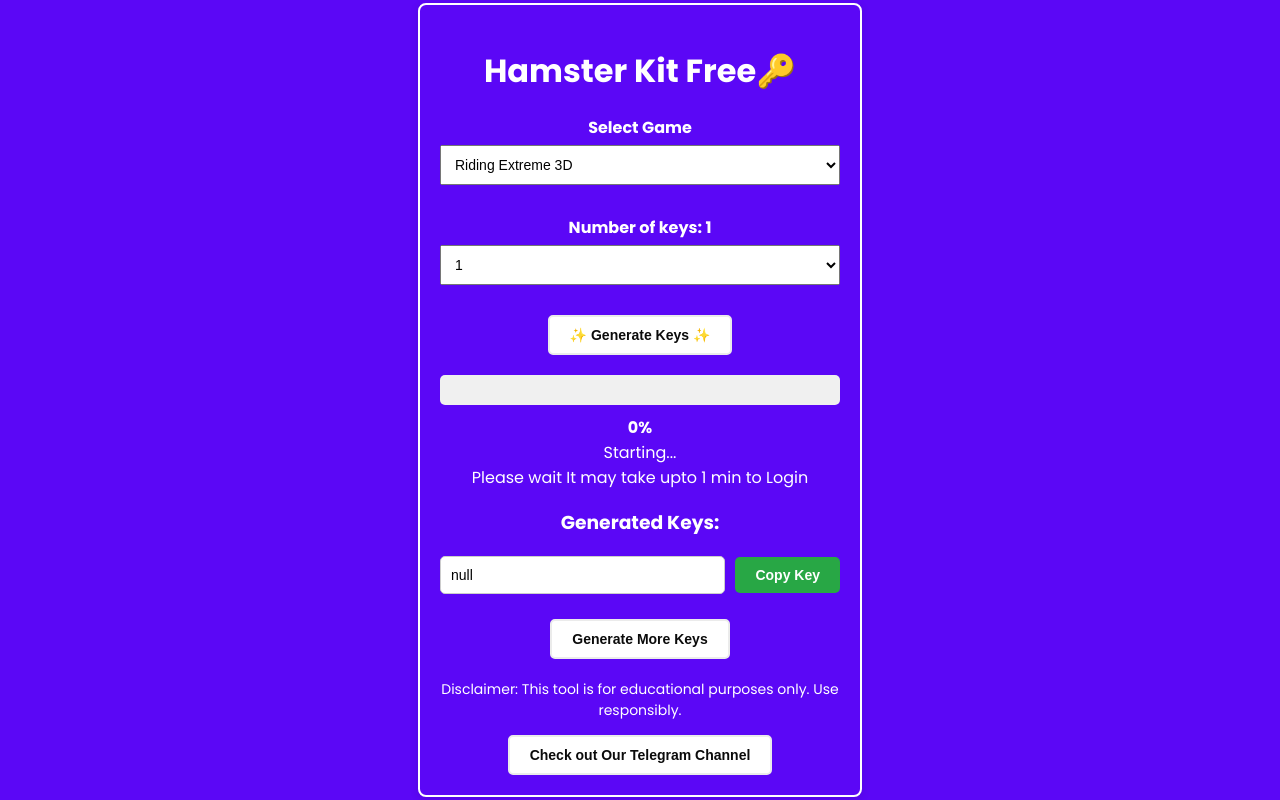
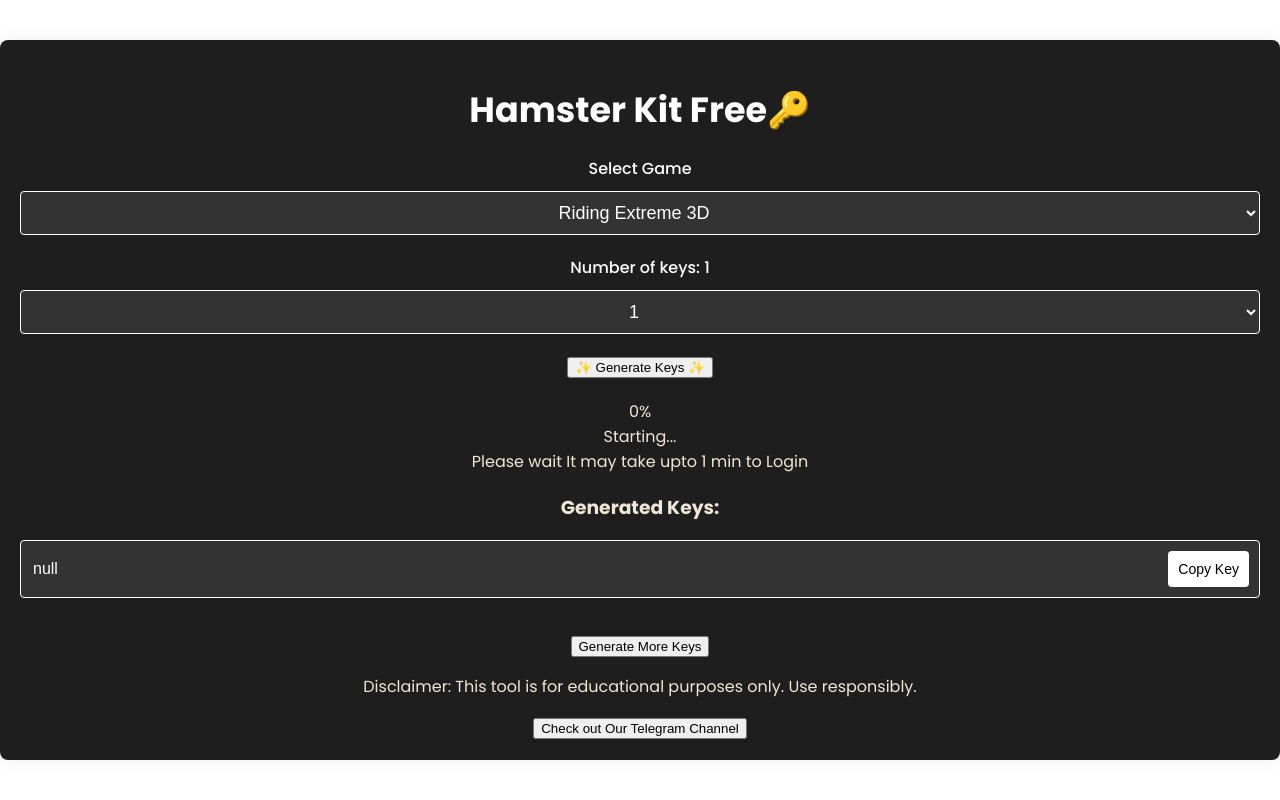
Before and after one commit to muazmuhabau/Hamster, a plain HTML site: page index.html in a window 1280 px wide. Both pictures are taken after a click on the button "✨ Generate Keys ✨". Drawn offline with Linux system fonts and the light colour scheme; no server answers; a script that the page names is missing.

Commit message:
Update styles.css

```diff
--- a/styles.css
+++ b/styles.css
@@ -1,125 +1,217 @@
 @import url('https://fonts.googleapis.com/css2?family=Poppins:ital,wght@0,100;0,200;0,300;0,400;0,500;0,600;0,700;0,800;0,900;1,100;1,200;1,300;1,400;1,500;1,600;1,700;1,800;1,900&display=swap');
+html, body {
+    margin: 0;
+    padding: 0;
+    height: 100%;
+    box-sizing: border-box;
+    font-family: 'Poppins';
+}
+
 body {
-    font-family: 'Poppins';
-    background-color:#5b07f6;
-    color: #333;
+    color: #f0e6d6;
     display: flex;
+    align-items: center;
     justify-content: center;
+}
+
+.main-container {
+    display: flex;
+    flex-direction: column;
     align-items: center;
-    height: 100vh;
-    margin: 0;
+    justify-content: flex-start;
+    width: 90%;
+    max-width: 500px;
+    position: relative;
+    padding-top: 20px;
+    padding-bottom: 20px;
+    /* إضافة خلفية نصف شفافة للمحتوى */
+    background-color: rgba(0, 0, 0, 0.75); /* خلفية شبه شفافة داكنة */
+    border-radius: 8px;
 }
 
 .container {
-    background: #5b07f6;
+    background-color: #1e1e1e; /* لون داكن مشابه للأسود الفاتح */
+    padding: 20px;
     border-radius: 8px;
-    box-shadow: 0 2px 10px rgba(0, 0, 0, 0.1);
-    padding: 20px;
-    max-width: 400px;
-    width: 80%;
+    box-shadow: 0 0 15px rgba(225, 225, 225, 0.6); /* تأثير ظل ذهبي */
     text-align: center;
-    color: white;
-    border: 2px solid rgb(255, 255, 255);
+    box-sizing: border-box;
+    width: 100%;
+    min-height: 100px;
 }
 
 h1 {
     margin-bottom: 20px;
-}
-
-.form-group {
-    margin-bottom: 15px;
+    font-size: 35px;
+    color: #ffffff; /* لون ذهبي */
 }
 
 label {
     display: block;
-    margin-bottom: 5px;
-    font-weight: bold;
+    margin-bottom: 10px;
+    font-weight: 500;
+    color: #ffffff; /* لون ذهبي */
 }
 
 select {
+    padding: 10px;
     width: 100%;
-    padding: 10px;
-    font-size: 14px;
-    margin-bottom: 15px;
+    margin-bottom: 20px;
+    border: 1px solid #ffffff; /* لون ذهبي */
+    border-radius: 4px;
+    background-color: #333333; /* لون داكن */
+    color: #ffffff; /* لون ذهبي */
+    text-align-last: center;
+    font-size: large;
 }
 
-button {
-    background-color: #fff;
-    color: rgb(11, 11, 11);
-    border: none;
-    padding: 10px 20px;
-    font-size: 14px;
-    border-radius: 5px;
-    cursor: pointer;
-    font-weight: 600;
-    border: 2px solid rgb(235, 235, 235);
+select option {
+    text-align: left;
+    font-size: medium;
 }
 
-button:hover {
-    background-color: #5b07f6;
-    color: white;
+.button {
+    display: inline-block;
+    padding: 10px 20px;
+    background-color: #ffffff; /* لون ذهبي */
+    color: #000000; /* لون نص أسود */
+    border: none;
+    border-radius: 4px;
+    cursor: pointer;
+    text-decoration: none;
+    font-size: 16px;
+    margin: 5px;
+    transition: background-color 0.3s, transform 0.3s, color 0.3s;
+}
+
+.button:hover {
+    background-color: #ffffff; /* ظل ذهبي أفتح */
+}
+
+.progress-container {
+    display: flex;
+    align-items: center;
+    margin-top: 20px;
+}
+
+.progress-bar {
+    width: 0%;
+    height: 20px;
+    background-color: #ffffff; /* لون ذهبي */
+    border-radius: 4px;
+    transition: width 0.3s;
+}
+
+.progress-text {
+    margin-left: 10px;
+    font-weight: bold;
+    color: #ffffff; /* لون ذهبي */
+}
+
+.key-container {
+    margin-top: 20px;
+    max-height: 400px;
+    overflow-y: auto;
+    width: 100%;
+}
+
+.key-container h2 {
+    color: #ffffff; /* لون ذهبي */
+}
+
+.keys-list {
+    text-align: left;
+    display: flex;
+    flex-direction: column;
+    margin-top: 10px;
+}
+
+.key-item {
+    display: flex;
+    align-items: center;
+    margin-bottom: 10px;
+    background-color: #333333; /* لون داكن */
+    padding: 10px;
+    border: 1px solid #ffffff; /* لون ذهبي */
+    border-radius: 4px;
+    word-wrap: break-word;
+}
+
+.key-item input {
+    flex-grow: 1;
+    border: none;
+    background: transparent;
+    color: #ffffff; /* لون ذهبي */
+    font-size: 16px;
+    overflow: hidden;
+    text-overflow: ellipsis;
+}
+
+.key-number {
+    display: inline-block;
+    text-align: center;
+    width: 40px;
+    padding: 10px 10px;
+    background-color: #ffffff; /* لون ذهبي */
+    color: #000000; /* لون نص أسود */
+    border: none;
+    border-radius: 4px;
+    cursor: pointer;
+    font-size: 16px;
+    margin: 5px;
+}
+
+.key-item button {
+    margin-left: 10px;
+    background-color: #ffffff; /* لون ذهبي */
+    border: none;
+    padding: 10px 10px;
+    border-radius: 4px;
+    cursor: pointer;
+    color: #000000; /* لون نص أسود */
+    font-size: 14px;
+    transition: background-color 0.3s, transform 0.3s, color 0.3s;
+}
+
+.key-item button:hover {
+    background-color: #ffffff; /* ظل ذهبي أفتح */
 }
 
 .hidden {
     display: none;
 }
 
-.progress-bar {
-    background-color: #f0f0f0;
-    border-radius: 5px;
-    overflow: hidden;
-    margin-top: 20px;
-    height: 30px;
-    position: relative;
-}
-
-.progress-bar div {
-    height: 100%;
-    background-color: #007bff;
-    width: 0;
-    transition: width 0.5s;
-}
-
-#progressText {
+.copy-status {
     margin-top: 10px;
+    color: #ffffff; /* لون ذهبي */
     font-weight: bold;
 }
 
-.key-item {
-    display: flex;
+.language-selector {
+    position: relative;
+    top: 20px;
     align-items: center;
-    margin-top: 10px;
+    margin-bottom: 20px;
 }
 
-.key-item input {
-    flex: 1;
-    padding: 10px;
-    font-size: 14px;
-    border: 1px solid #ccc;
-    border-radius: 5px;
-    margin-right: 10px;
+#languageSelect {
+    background-color: #333333; /* لون داكن */
+    color: #ffffff; /* لون ذهبي */
+    border: 1px solid #ffffff; /* لون ذهبي */
+    border-radius: 4px;
+    padding: 5px;
+    font-size: large;
 }
 
-.copyKeyBtn {
-    background-color: #28a745;
+.footer-button {
+    margin-top: 20px;
+    background-color: #ffffff; /* لون ذهبي */
+    color: #000000; /* لون نص أسود */
     border: none;
+    border-radius: 4px;
+    cursor: pointer;
     padding: 10px 20px;
-    color: white;
-    font-size: 14px;
-    border-radius: 5px;
-    cursor: pointer;
+    font-size: 16px;
+    text-align: center;
+    width: 50%;
 }
-
-.copyKeyBtn:hover {
-    background-color: #218838;
-}
-
-.footer {
-    margin-top: 20px;
-    font-size: 14px;
-}
-
-#copyStatus {
-    margin-top: 10px;
-    color: green;
-}
```
